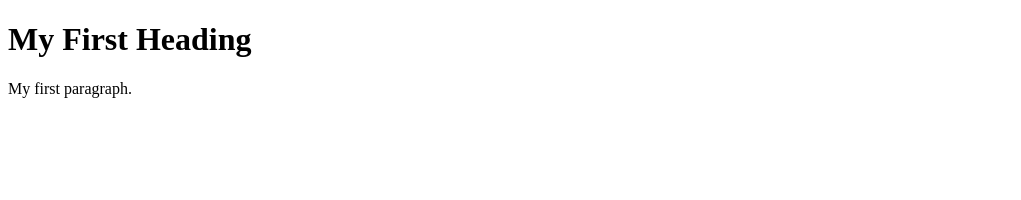
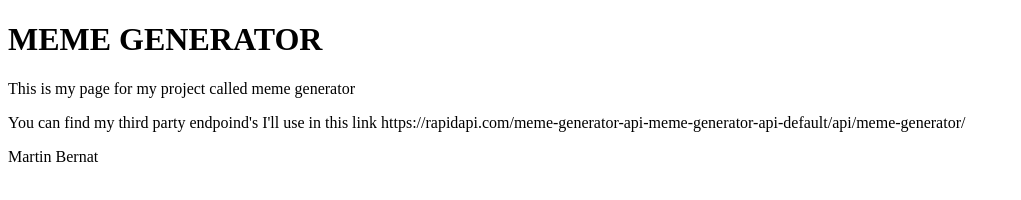
Before and after one commit to matobernat/FEL_VIA_COVID_APP, a plain HTML site: page index.html in a window 1280 px wide. Shown: the whole page, without its empty margins (0-1021 px from the left). Drawn offline with Linux system fonts and the light colour scheme.

Commit message:
Update index.html

```diff
--- a/index.html
+++ b/index.html
@@ -5,8 +5,21 @@
 </head>
 <body>
 
-<h1>My First Heading</h1>
-<p>My first paragraph.</p>
+<div class= "app">
+  <div class= "top bar">
+    <h1> MEME GENERATOR</h1>
+    <p>This is my page for my project called meme generator</p>
+    <p>You can find my third party endpoind's I'll use in this link <a>https://rapidapi.com/meme-generator-api-meme-generator-api-default/api/meme-generator/</a> </p>
+
+
+  </div>
+</div>
+
+
+
 
 </body>
+<footer>
+  <p>Martin Bernat</p>
+</footer>
 </html>
```
